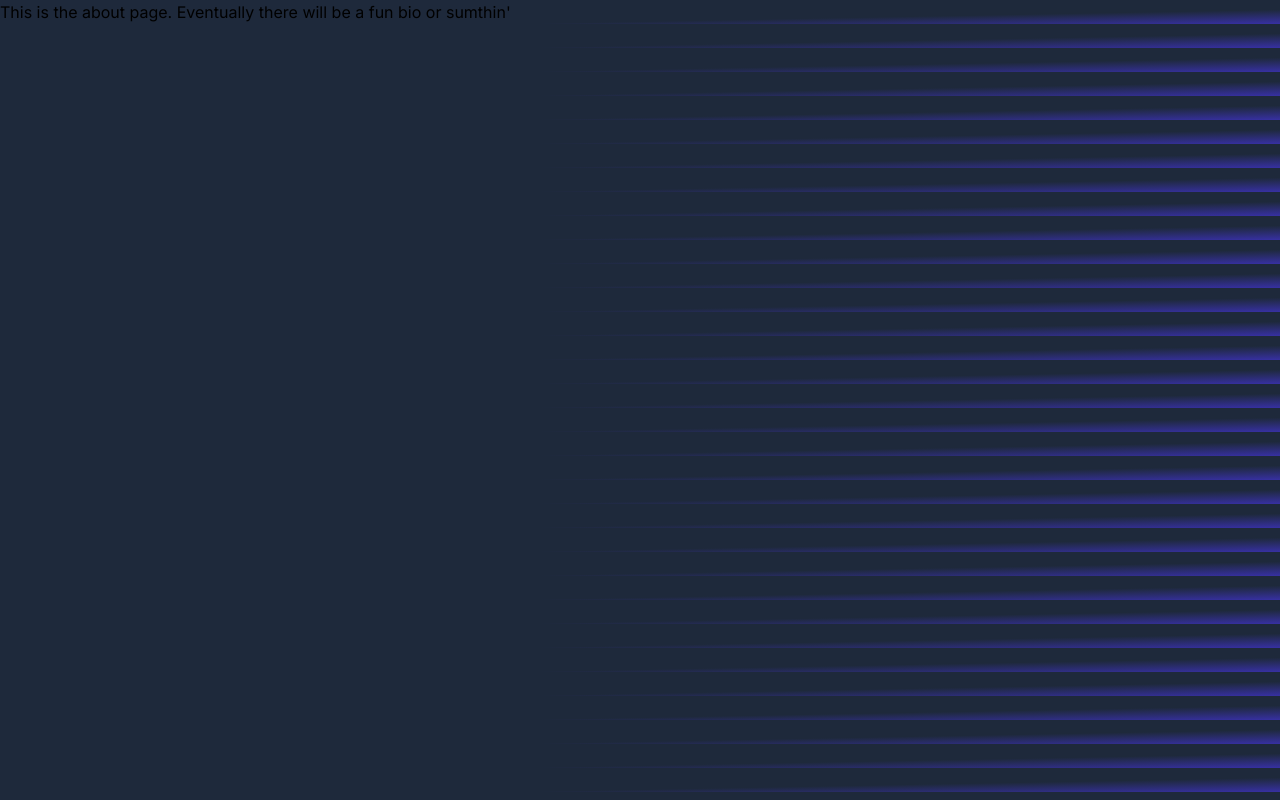
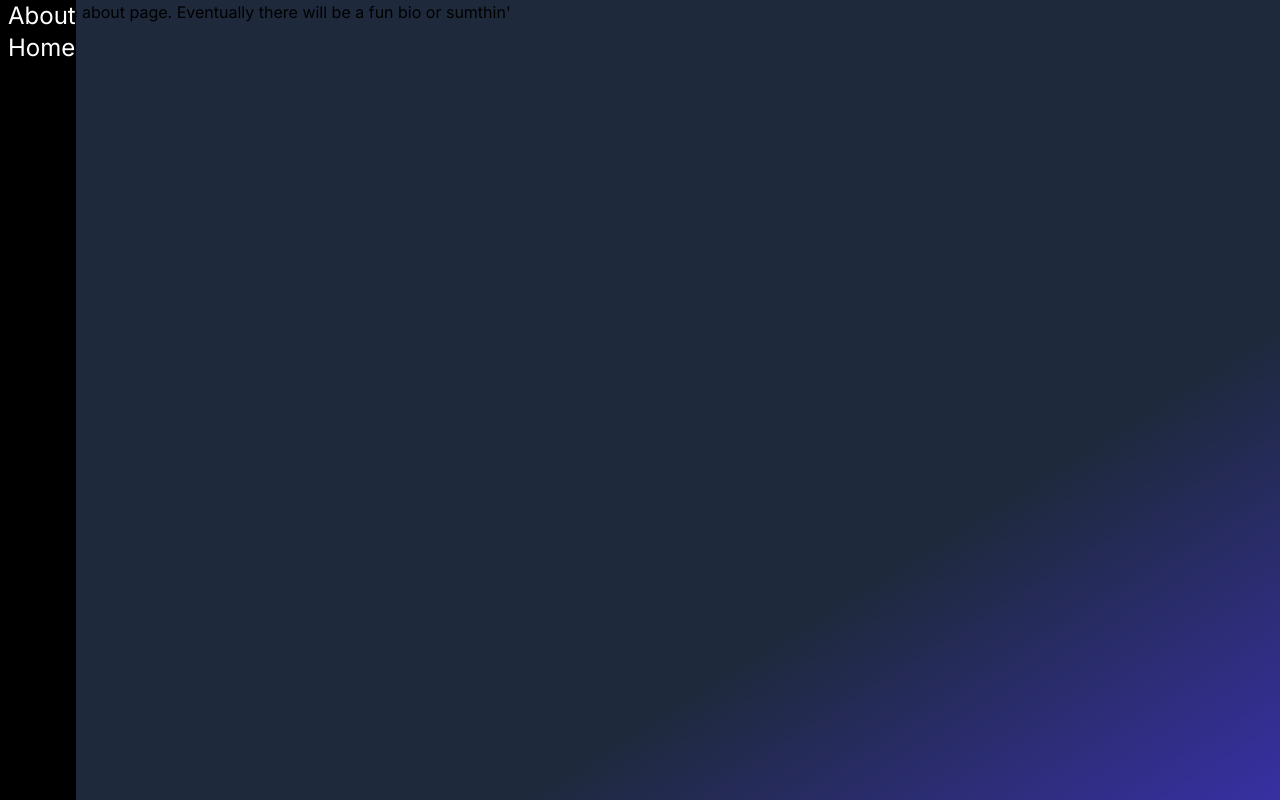
Before and after one commit to Obliquey/nextjs-portfolio, a Next.js app: page /about in a window 1280 px wide. Built offline with nearby package versions, Linux system fonts and the light colour scheme.

Commit message:
got started setting up the structure of my portfolio, along with first routes within appRouter

```diff
--- a/app/components/nav.tsx
+++ b/app/components/nav.tsx
@@ -8,10 +8,11 @@ export default function Nav() {
 
     return (
         <>
-            <p>Let's see if this returns anything</p>
-            {navItems.map((item, index) => {
-                return <Link href={item.path}>{item.name}</Link>;
-            })}
+            <div className="flex flex-col absolute h-screen bg-black mt-0">
+                {navItems.map((item, index) => {
+                    return <Link href={item.path} className="ml-2 text-white text-2xl border-1 ">{item.name}</Link>;
+                })}
+            </div>
         </>
     )
 };
--- a/app/globals.css
+++ b/app/globals.css
@@ -16,8 +16,9 @@
   }
 }
 
-body {
-}
+/* html, body {
+  min-height: 100vh;
+} */
 
 @layer utilities {
   .text-balance {
--- a/app/layout.tsx
+++ b/app/layout.tsx
@@ -16,10 +16,10 @@ export default function RootLayout({
   children: React.ReactNode;
 }>) {
   return (
-    <html lang="en" className="bg-gradient-to-br from-slate-800 from-70% to-indigo-800">
+    <html lang="en" className="min-h-lvh bg-gradient-to-br from-slate-800 from-70% to-indigo-800">
       <body className={inter.className}>
+        <Nav />
         {/* Will want the navbar, a socials header, and a contact me footer in the bottom right */}
-        {/* <Nav /> */}
         {children}
 
       </body>
--- a/app/page.tsx
+++ b/app/page.tsx
@@ -1,8 +1,10 @@
 import { Manuale } from "next/font/google";
 import Image from "next/image";
 import Nav from "./components/nav";
+import Projects from "./components/projects";
 
 export default function Home() {
+  const imgURL = "https://images.unsplash.com/photo-1542831371-29b0f74f9713?q=80&w=1000&auto=format&fit=crop&ixlib=rb-4.0.3&ixid=M3wxMjA3fDB8MHxzZWFyY2h8M3x8Y29kaW5nfGVufDB8fDB8fHww";
   return (
     // for my portfolio / blog
     // BLOG WILL COME LATER
@@ -14,15 +16,22 @@ export default function Home() {
       // 4. An informations page, including a small box for visitors to send me emails.
 
       <main className="h-screen">
-        <div id="parent" className="flex flex-row">
-            <div id="image" className="flex">
-
+        <div id="parent" className="flex flex-row gap-12 place-content-center mt-10">
+            <div id="image" className="basis-1/5">
+                <img src={imgURL} alt="something about coding" />
             </div>
-            <div id="bio">
-                <p>
+            <div id="bio" className="basis-2/5 flex flex-col">
+                <p className="text-white text-3xl place-self-center">
                   Welcome to my website!
                 </p>
+                <p className="text-white text-xl place-self-center">This is going to be a short bio of who I am, what I love, and the work I do.</p>
             </div>
+        </div>
+
+
+        {/* will need to figure out how best to print projects to the DOM. Will be dependent on how I retrieve that info from Github */}
+        <div id="projects" className="flex flex-row gap-10 place-content-center mt-40">
+          <Projects />
         </div>
 
       </main>
```
